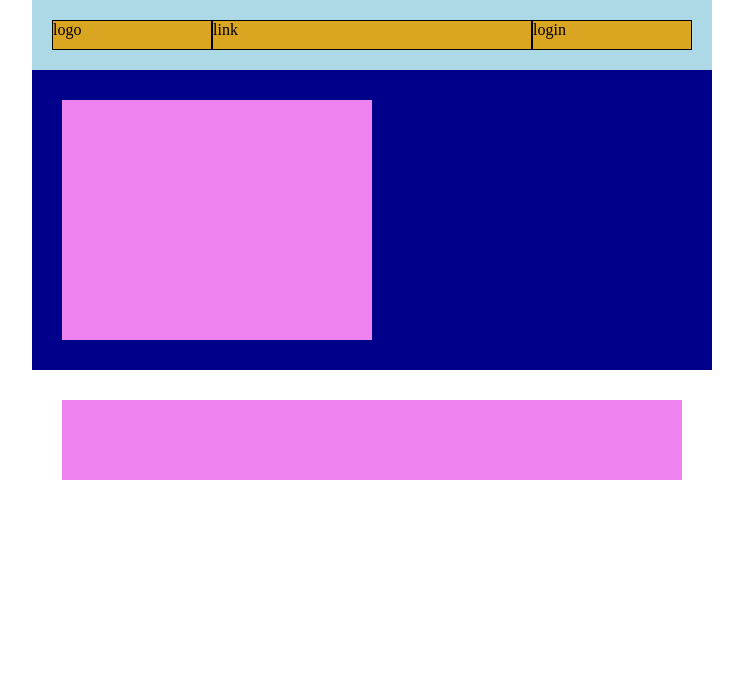
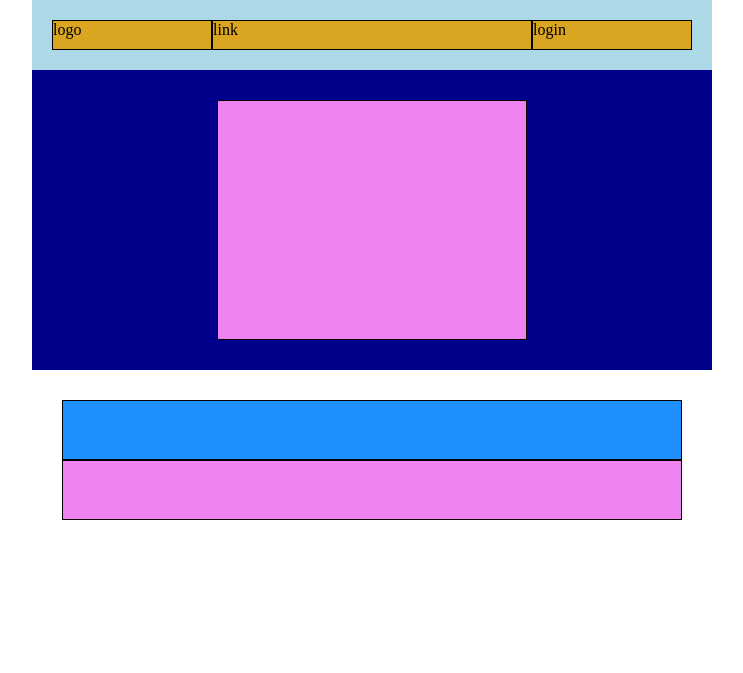
Before and after one commit to SabrinaGiancaspr/htmlcss-struttura-discord, a plain HTML site: page index.html in a window 1280 px wide. Shown: the whole page, without its empty margins (268-1011 px from the left). Drawn offline with Linux system fonts and the light colour scheme.

Commit message:
edit class name + inizio main section

```diff
--- a/css/app.css
+++ b/css/app.css
@@ -19,14 +19,13 @@
 .col-3{
     min-height: 10px;
     flex-basis: calc(100% / 4);
-    background-color: #DAA520;
     border: 1px solid black;
 }
+
 
 .col-6{
     min-height: 10px;
     flex-basis: calc(100% / 2) ;
-    background-color: #DAA520;
     border: 1px solid black;
 }
 
@@ -35,14 +34,33 @@
     padding: 30px;
     background-color: #00008B;
     display: flex;
+    justify-content: center;
 }
 
-.col-6-pink{
+.col-6-special{
     min-height: 80px;
-    background-color:#EE82EE;
     flex-basis: calc(100% / 2);
 }
 
+.orange{
+    background-color: #DAA520;
+}
+
+.pink{
+    background-color:#EE82EE;
+    border: 1px solid black;
+    min-height: 60px;
+}
+
+.blue{
+    background-color: #1E90FF;
+    border: 1px solid black;
+    min-height: 60px;
+}
+
+.light-pink{
+   background-color:#FFC0CB ;
+}
 .main-page{
     min-height: 300px;
     padding: 30px;
--- a/index.html
+++ b/index.html
@@ -9,19 +9,18 @@
 <body class="debug">
     <header>
         <nav class="nav-container">
-            <div class="col-3">logo</div>
-            <div class="col-6">link</div>
-            <div class="col-3">login</div>
+            <div class="col-3 orange">logo</div>
+            <div class="col-6 orange">link</div>
+            <div class="col-3 orange">login</div>
         </nav>
         <section class="header-page">
-            <div class="col-6-pink"></div>
+            <div class="col-6-special pink"></div>
         </section>
     </header>
     <main>
         <section class="main-page">
-            <div class="col-6-blue"></div>
-            <div class="col-6-pink"></div>
-
+            <div class="blue"></div>
+            <div class="pink"></div>
 
         </section>
 
```
